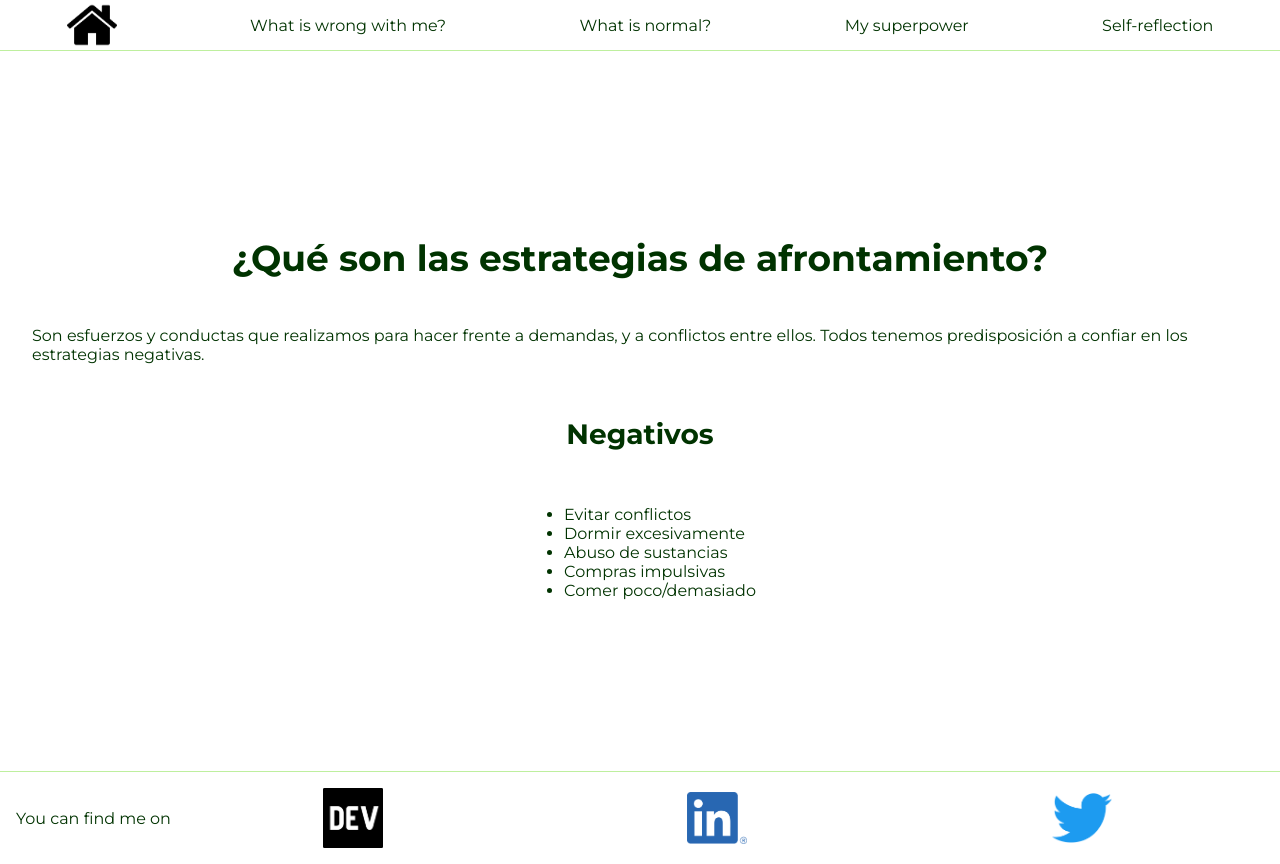
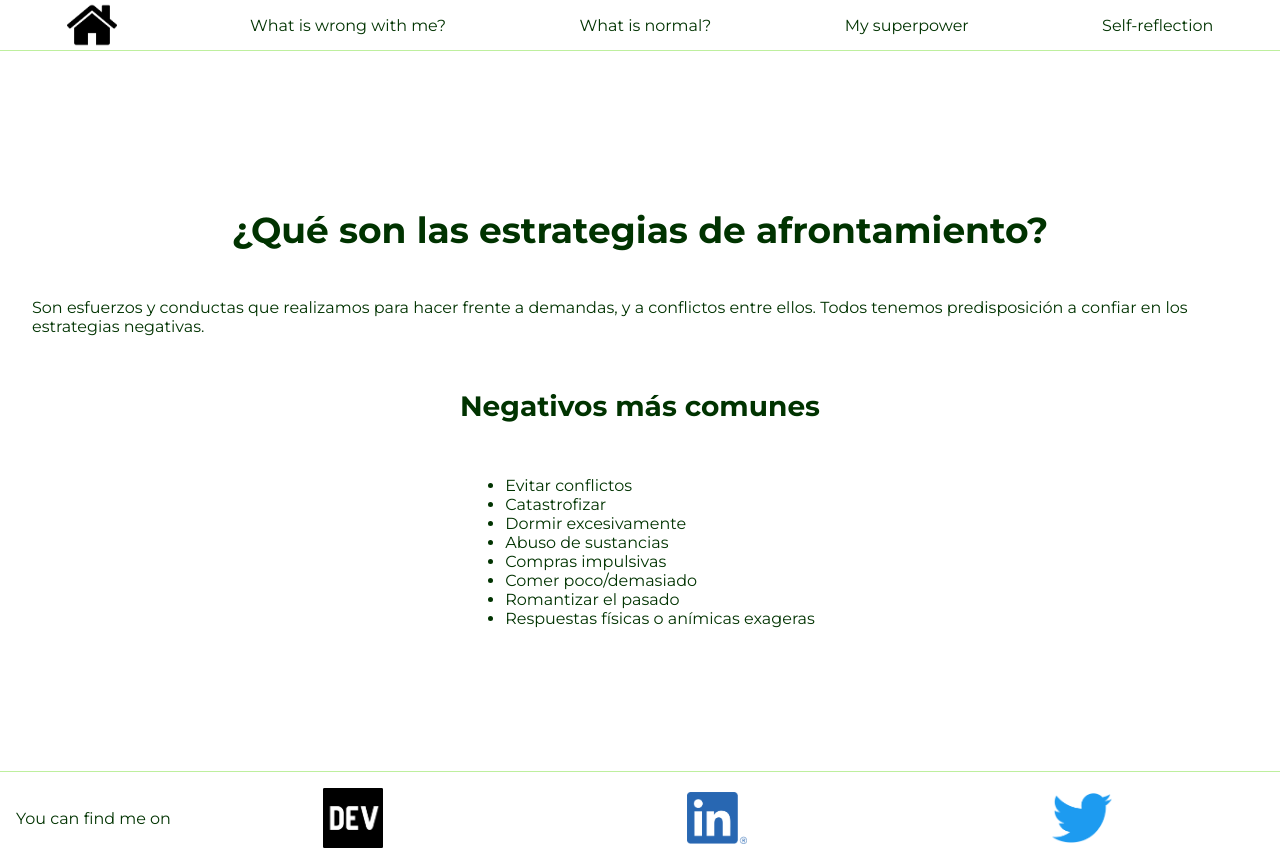
Before and after one commit to riimako/tea-tdah, a Next.js app: page /whats-wrong-with-me/strategies in a window 1280 px wide. Built offline with nearby package versions, Linux system fonts and the light colour scheme.

Commit message:
stategies page

```diff
--- a/app/whats-wrong-with-me/strategies/page.tsx
+++ b/app/whats-wrong-with-me/strategies/page.tsx
@@ -4,13 +4,16 @@ export default function Page() {
     <p>Son esfuerzos y conductas que realizamos para hacer frente a demandas, y a conflictos entre ellos.
         Todos tenemos predisposición a confiar en los estrategias negativas.
     </p>
-    <h4>Negativos</h4>
+    <h4>Negativos más comunes</h4>
     <ul>
         <li>Evitar conflictos</li>
+        <li>Catastrofizar</li>
         <li>Dormir excesivamente</li>
         <li>Abuso de sustancias</li>
         <li>Compras impulsivas</li>
         <li>Comer poco/demasiado</li>
+        <li>Romantizar el pasado</li>
+        <li>Respuestas físicas o anímicas exageras</li>
     </ul>
 
     </>
```
